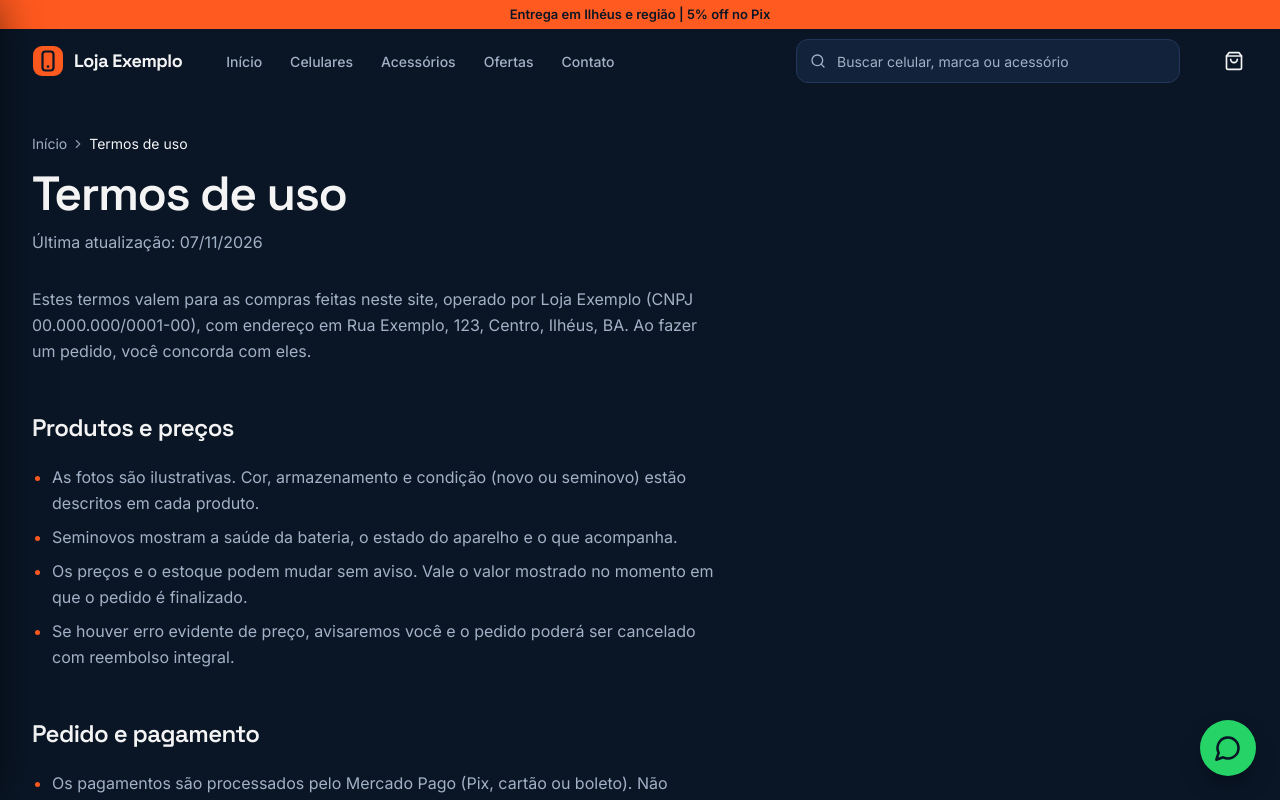
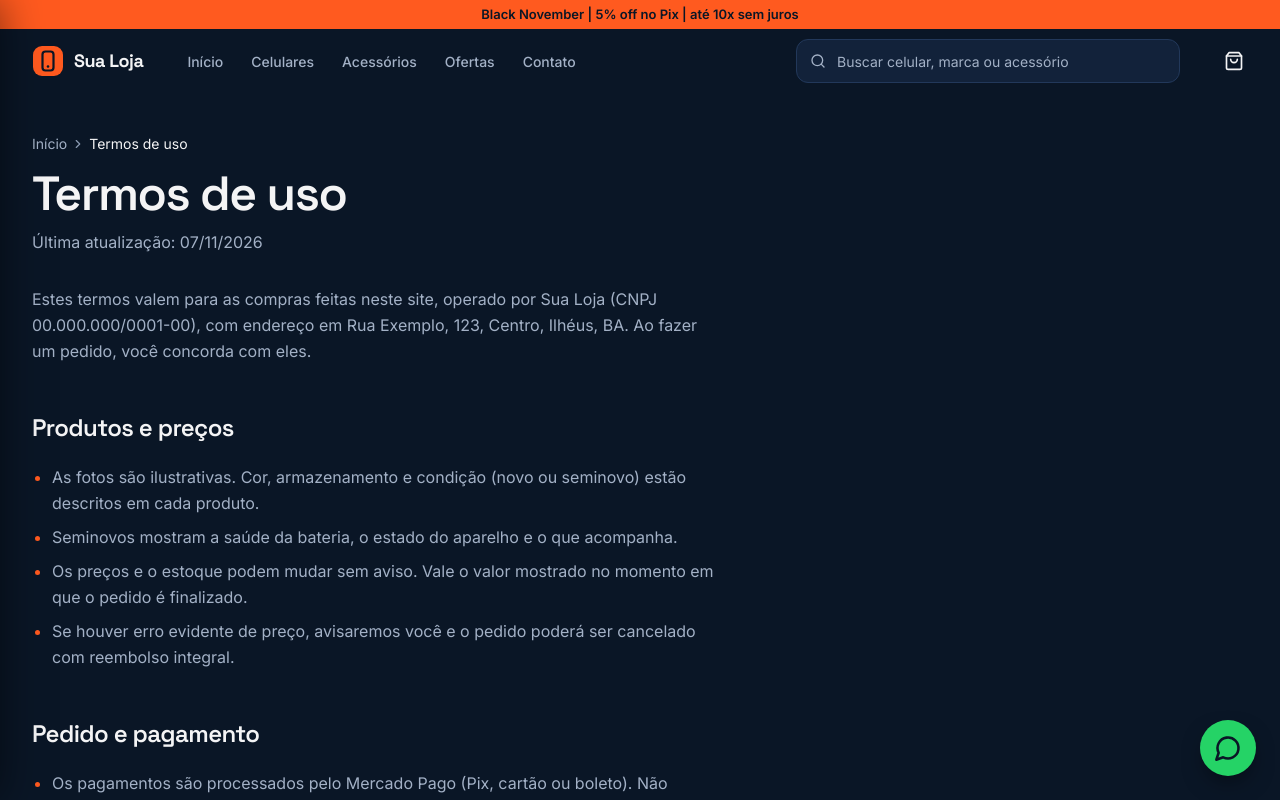
Before and after one commit to Samuka2709/Celular, a Next.js app: page /termos-de-uso in a window 1280 px wide. Shown: the top 800 px of the page. Built offline with nearby package versions, Linux system fonts and the light colour scheme; no server answers.

Commit message:
Demo: slide de Black November, nome neutro e faixa do topo
Co-Authored-By: Claude Opus 5.5 <noreply@anthropic.com>

```diff
--- a/src/app/page.tsx
+++ b/src/app/page.tsx
@@ -46,6 +46,13 @@ export default async function Home() {
   const pixDestaque = emOferta ?? celulares.filter(disponivel).sort(porVendas)[1];
 
   const slides = [
+    emOferta &&
+      slide(
+        emOferta,
+        "Black November,",
+        "preço de verdade.",
+        "Descontos reais em iPhones e acessórios, com 5% off no Pix ou em até 10x sem juros.",
+      ),
     novoDestaque &&
       slide(
         novoDestaque,
--- a/src/lib/site.ts
+++ b/src/lib/site.ts
@@ -3,7 +3,7 @@
 const WHATSAPP = process.env.NEXT_PUBLIC_LOJA_WHATSAPP || "5573998258544";
 
 export const SITE = {
-  nome: "Loja Exemplo", // nome provisório
+  nome: "Sua Loja", // nome provisório (demo)
   descricao: "Celulares novos e seminovos revisados em Ilhéus e região. Pague com Pix, cartão ou boleto.",
   // Somente números, com DDI e DDD. Vem da variável LOJA_WHATSAPP (ex.: 5573999999999).
   whatsapp: WHATSAPP,
@@ -12,7 +12,7 @@ export const SITE = {
   endereco: "Rua Exemplo, 123, Centro, Ilhéus, BA",
   horario: "Seg a sex 9h às 18h, sáb 9h às 13h",
   cnpj: "00.000.000/0001-00",
-  avisoTopo: "Entrega em Ilhéus e região | 5% off no Pix",
+  avisoTopo: "Black November | 5% off no Pix | até 10x sem juros",
   descontoPix: 0.05,
   parcelasSemJuros: 10,
   url: urlDoSite(),
```
